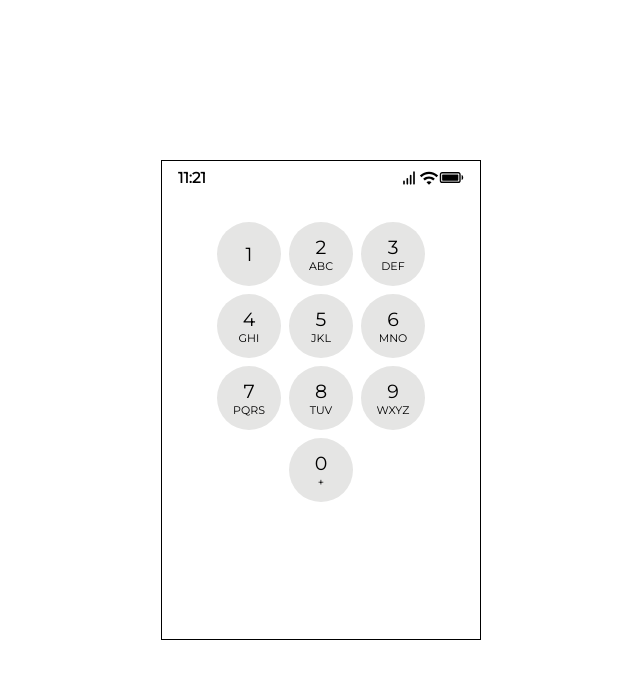
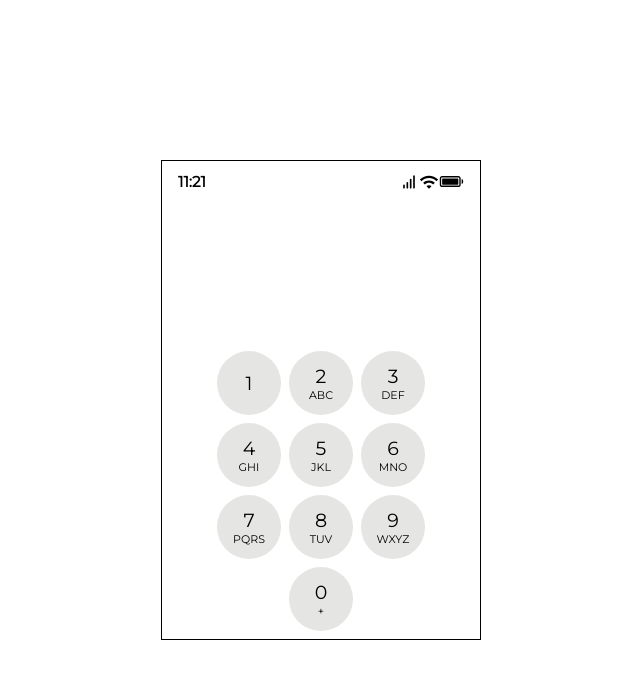
Before and after one commit to marekSurak/t9, a Next.js app: page / in a window 1280 px wide. Shown: the top 678 px of the page, without its empty margins (319-959 px from the left). Built offline with nearby package versions, Linux system fonts and the light colour scheme.

Commit message:
feat: disable query on mount

```diff
--- a/api/queries/getPredictions.ts
+++ b/api/queries/getPredictions.ts
@@ -27,6 +27,6 @@ export const useGetPredictionsQuery = ({
   return useQuery<TPredictions, IRequestException>(
     ['predictions', { query }],
     async () => await fetchPredictions({ query }),
-    { ...options }
+    { enabled: !!query.length, ...options }
   )
 }
--- a/components/PhoneMockup/index.ts
+++ b/components/PhoneMockup/index.ts
@@ -4,10 +4,11 @@ export const PhoneMockup = styled('div', {
   display: 'flex',
   flexFlow: 'column',
   alignItems: 'center',
+  justifyContent: 'space-between',
   width: '$phoneWidth',
   height: '$phoneHeight',
   overflow: 'hidden',
-  padding: '$1 $3',
+  padding: '$2 $3',
 
   border: '1px solid black',
 })
```
